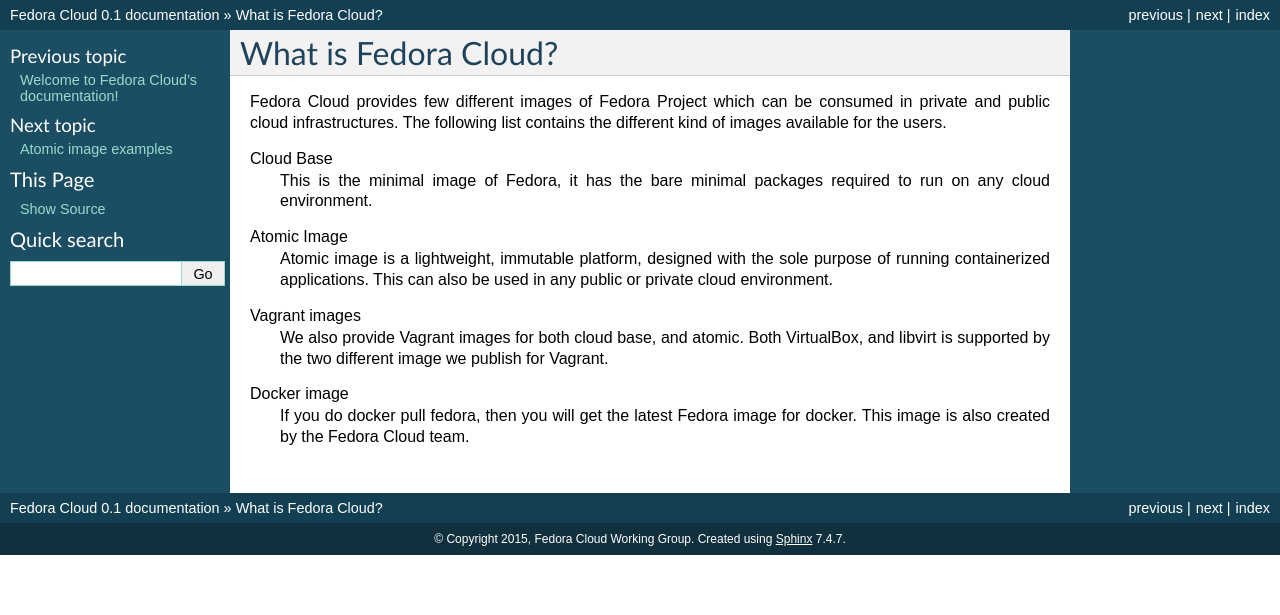
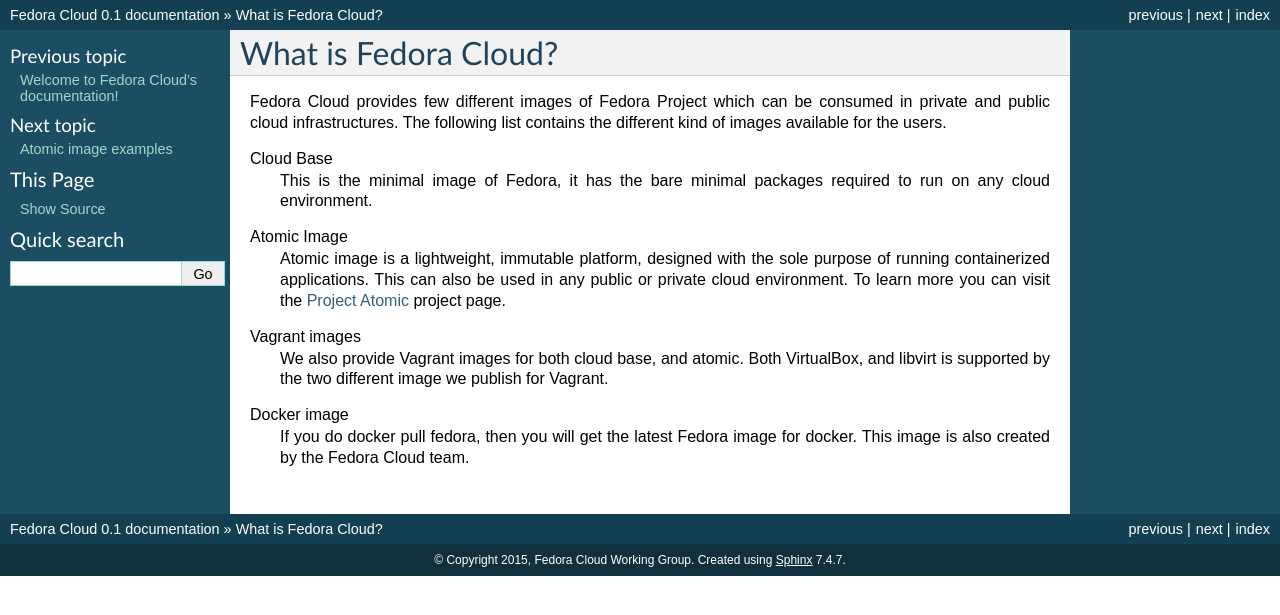
Before and after one commit to fedora-cloud/fedoracloud, a Sphinx documentation site: the page built from docs/whatis.rst, in a window 1280 px wide. Shown: the top 615 px of the page. Built offline with Sphinx 7.4.7, drawn with Linux system fonts in a browser that asks for light colours.

Commit message:
Adds link to http://www.projectatomic.io/

```diff
--- a/docs/whatis.rst
+++ b/docs/whatis.rst
@@ -9,7 +9,7 @@
     This is the minimal image of Fedora, it has the bare minimal packages required to run on any cloud environment.
 
 Atomic Image
-    Atomic image is a lightweight, immutable platform, designed with the sole purpose of running containerized applications. This can also be used in any public or private cloud environment.
+    Atomic image is a lightweight, immutable platform, designed with the sole purpose of running containerized applications. This can also be used in any public or private cloud environment. To learn more you can visit the `Project Atomic <http://www.projectatomic.io/>`_ project page.
 
 Vagrant images
     We also provide Vagrant images for both cloud base, and atomic. Both VirtualBox, and libvirt is supported by the two different image we publish for Vagrant.
```
